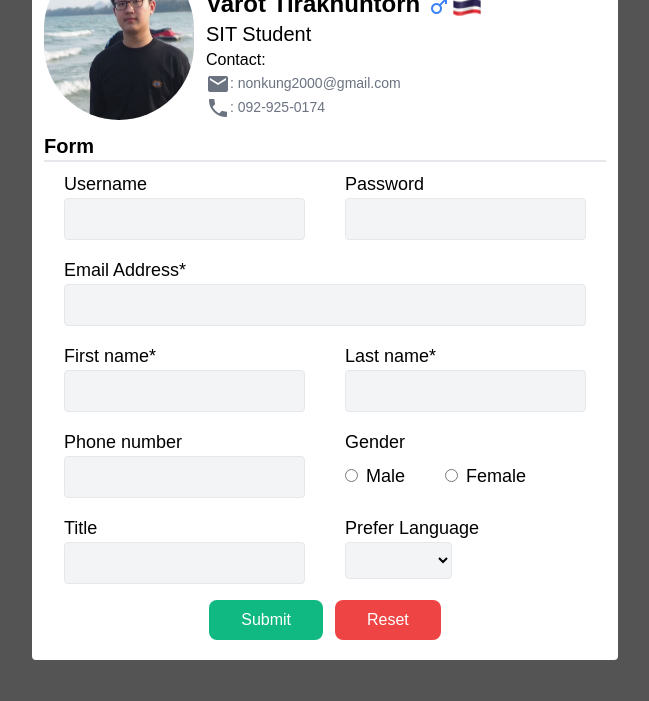
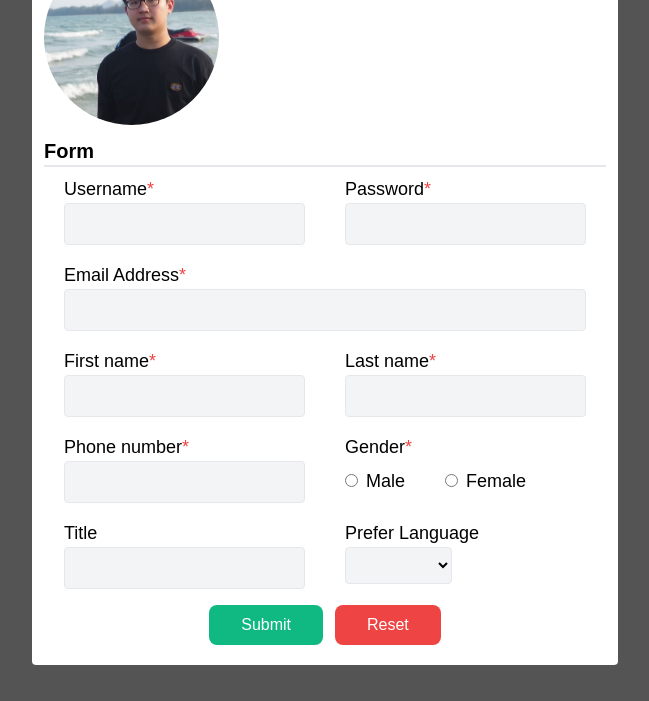
Before and after one commit to varotsk137/INT203_62130500080_groupwork_6, a plain HTML site: page 62130500080_groupwork_6/index.html in a window 1280 px wide. Shown: the part 99-800 px from the top of the page, without its empty margins (315-964 px from the left). Drawn offline with nearby package versions, Linux system fonts and the light colour scheme.

Commit message:
[Add/Modify] Add red star add required field. Change alert message. Do some decorated - width config.

```diff
--- a/62130500080_groupwork_6/index.html
+++ b/62130500080_groupwork_6/index.html
@@ -30,26 +30,27 @@
     <div class="w-max h-max mx-auto bg-white rounded p-3 space-y-3">
 
       <div id="information" class="flex space-x-3 w-full">
-        <img :src="me" width="150" class="rounded-full">
+        <img :src="me" width="175" class="rounded-full">
         <div>
-          <p class="text-2xl font-bold">Profile Preview</p>
+          <p class="text-3xl font-bold">Profile</p>
           <div class="linebreak w-full h-0.5 bg-gray-200"></div>
-          <div id="prepro" v-if="profile" class="w-96">
-            <div class="flex items-center">
-              <p class="text-2xl font-semibold">{{profile.fname + ' ' + profile.lname}}
+          <div id="prepro" v-if="profile" class="w-full">
+            <div class="flex items-center pl-3 space-x-4">
+              <p class="text-2xl font-semibold italic">{{profile.fname + ' ' + profile.lname}}
                 <i class="material-icons align-middle text-blue-500" v-if="profile.gender == 'm'"> male </i>
                 <i class="material-icons align-middle text-red-500" v-else> female </i>
               </p>
-              <img :src="ef" v-if="profile.lang=='English'">
-              <img :src="tf" v-if="profile.lang=='Thai'">
+              <img :src="ef" alt="Prefer English" v-if="profile.lang=='English'">
+              <img :src="tf" alt="Prefer Thai" v-if="profile.lang=='Thai'">
             </div>
-            <p class="text-xl font-medium" v-if="profile.title">{{profile.title}}</p>
-            <p>Contact:</p>
+            <p class="text-xl font-medium  pl-3" v-if="profile.title">({{profile.title}})</p>
+            <p class="text-base font-semibold text-gray-500 pl-5 italic">Contact</p>
+            <div class="linebreak ml-5 w-16 h-0.5 bg-gray-200"></div>
             <p class="text-sm text-gray-500">
-              <i class="material-icons align-middle text-gray-500"> mail </i>: {{ profile.email }}
+              <i class="material-icons align-middle text-gray-500 pl-3 "> mail </i>: {{ profile.email }}
             </p>
             <p class="text-sm text-gray-500">
-              <i class="material-icons align-middle text-gray-500"> phone </i>: {{ profile.telno }}
+              <i class="material-icons align-middle text-gray-500 pl-3 "> phone </i>: {{ profile.telno }}
             </p>
           </div>
         </div>
@@ -69,31 +70,32 @@
 
           <div class="flex space-x-10">
             <div>
-              <label for="username" class="text-lg">Username</label><br />
+                <label for="username" class="text-lg">Username<span v-html="star"></span></label>
+                <br />
               <input id="username" type="text" name="username" v-model="datas.username"
                 class="bg-gray-100 border rounded px-4 py-2 mb-4">
             </div>
             <div>
-              <label for="password" class="text-lg">Password</label><br />
+              <label for="password" class="text-lg">Password<span v-html="star"></span></label><br />
               <input id="password" type="password" name="password" v-model="datas.password"
                 class="bg-gray-100 border rounded px-4 py-2 mb-4">
             </div>
           </div>
 
           <div>
-            <label for="email" class="text-lg">Email Address*</label><br />
+            <label for="email" class="text-lg">Email Address<span v-html="star"></span></label><br />
             <input id="email" type="text" name="email" v-model="datas.email"
               class="bg-gray-100 border rounded px-4 py-2 mb-4 w-full">
           </div>
 
           <div class="flex space-x-10">
             <div>
-              <label for="fname" class="text-lg">First name*</label><br />
+              <label for="fname" class="text-lg">First name<span v-html="star"></span></label><br />
               <input id="fname" type="text" name="fname" v-model="datas.fname"
                 class="bg-gray-100 border rounded px-4 py-2 mb-4">
             </div>
             <div>
-              <label for="lname" class="text-lg">Last name*</label><br />
+              <label for="lname" class="text-lg">Last name<span v-html="star"></span></label><br />
               <input id="lname" type="text" name="lname" v-model="datas.lname"
                 class="bg-gray-100 border rounded px-4 py-2 mb-4">
             </div>
@@ -101,12 +103,12 @@
 
           <div class="flex space-x-10">
             <div>
-              <label for="telno" class="text-lg">Phone number</label><br />
+              <label for="telno" class="text-lg">Phone number<span v-html="star"></span></label><br />
               <input id="telno" type="text" name="telno" v-model="datas.telno"
                 class="bg-gray-100 border rounded px-4 py-2 mb-4">
             </div>
             <div>
-              <p class="text-lg">Gender</p>
+              <p class="text-lg">Gender<span v-html="star"></span></p>
               <div class="flex space-x-10 mt-1.5">
                 <div class="space-x-2">
                   <input type="radio" id="gender-m" name="gender" v-model="datas.gender" class="" value="m">
--- a/62130500080_groupwork_6/main.js
+++ b/62130500080_groupwork_6/main.js
@@ -75,18 +75,8 @@ const app = {
                 gender: null,
             },
             errors: null,
-            // profile: null
-            profile: {
-                username: 'abcdfgh',
-                password: 123456,
-                email: 'nonkung2000@gmail.com',
-                fname: 'Varot',
-                lname: 'Tirakhuntorn',
-                title: 'SIT Student',
-                lang: 'Thai',
-                telno: '092-925-0174',
-                gender: 'm',
-            }
+            profile: null,
+            star: '<span class="text-red-500">*</span>'
         }
     },
     methods: {
@@ -106,7 +96,7 @@ const app = {
             if (!this.errors) {
                 this.profile = Object.assign({}, this.datas);
                 this.phoneAdjust(this.profile)
-                alert("Registered successfully.")
+                alert("Your profile is updated successfully.")
             }
         },
         resetBtn() {
```
